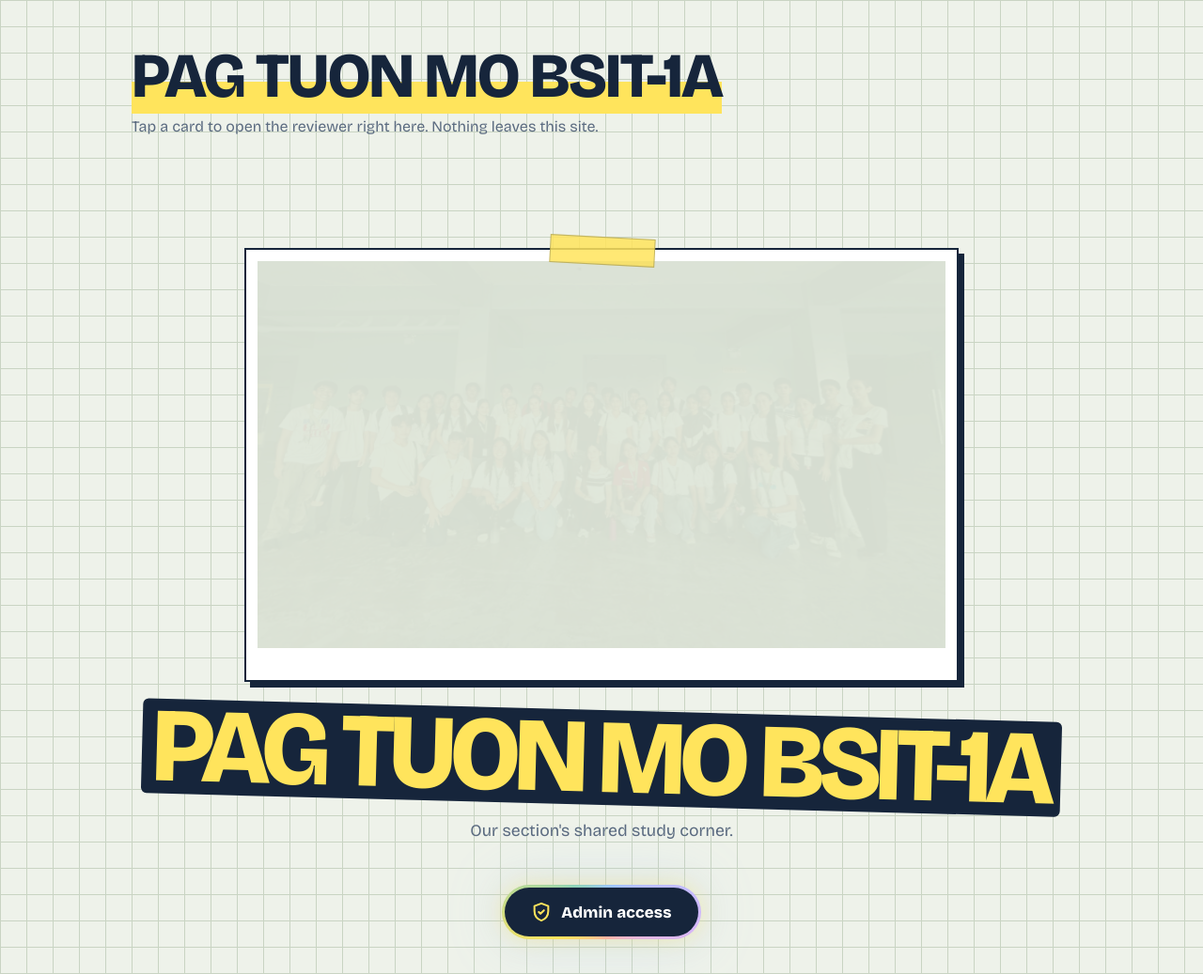
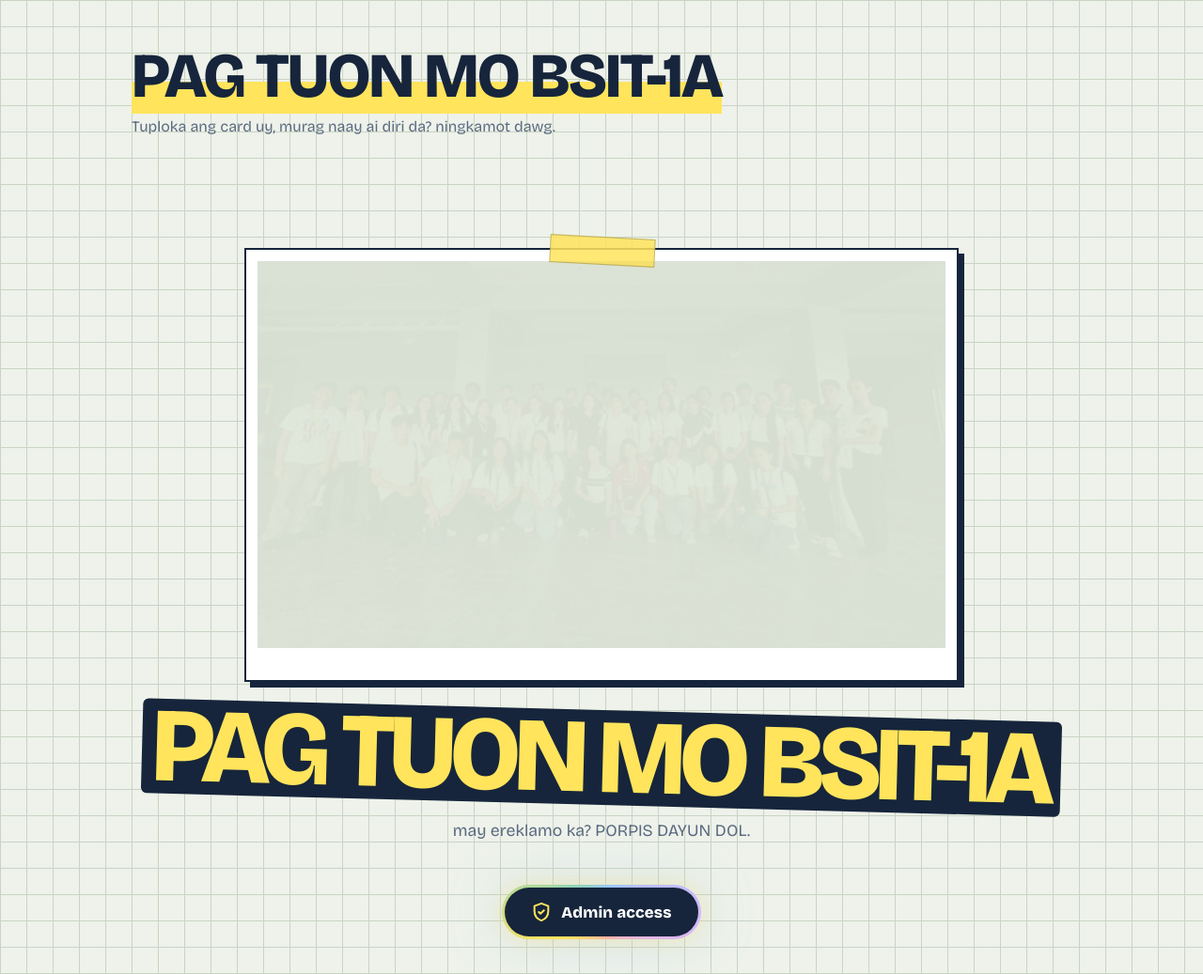
Before and after one commit to Goly67/BSIT-STUDY, a website: page index.html in a window 1280 px wide. Shown: the whole page at 94% size. Drawn offline with nearby package versions, Linux system fonts and the light colour scheme; no server answers.

Commit message:
Removed English texts

```diff
--- a/index.html
+++ b/index.html
@@ -128,7 +128,7 @@ input[type=text],input[type=url]{font-size:16px}
 <body>
 <header>
   <h1><span id="siteTitle">Study Materials</span></h1>
-  <p id="siteSub">Tap a card to open the reviewer right here. Nothing leaves this site.</p>
+  <p id="siteSub">Tuploka ang card uy, murag naay ai diri da? ningkamot dawg.</p>
 </header>
 <main>
   <div id="adminBar" class="bar" style="display:none">
@@ -143,7 +143,7 @@ input[type=text],input[type=url]{font-size:16px}
   <figure id="polaroid"><div id="photoBox" class="ph">Class photo goes here</div><figcaption id="photoCap"></figcaption></figure>
   <div class="heroText">
     <div id="secName">PAG TUON MO BSIT-1A</div>
-    <p id="secSub">Our section's shared study corner.</p>
+    <p id="secSub">may ereklamo ka? PORPIS DAYUN DOL.</p>
     <div id="heroTools">
       <button class="b" id="secEdit">Edit section text</button>
     </div>
```
